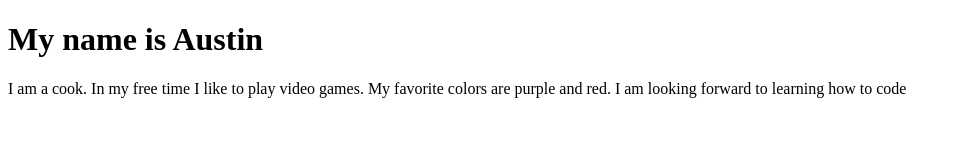
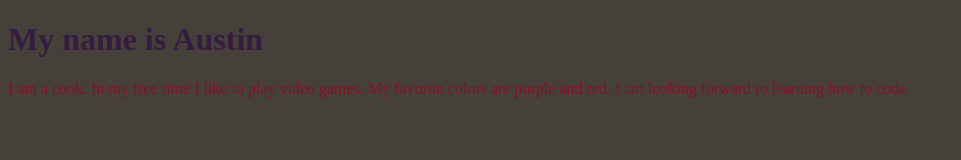
Before and after one commit to AustinCrone/austincrone.github.io, a plain HTML site: page index.html in a window 1280 px wide. Shown: the whole page, without its empty margins (0-961 px from the left). Drawn offline with Linux system fonts and the light colour scheme.

Commit message:
Update index.html

```diff
--- a/index.html
+++ b/index.html
@@ -1,15 +1,15 @@
 <!DOCTYPE html>
 <html>
   <head>
-     <style>
+     <style type="text/css">
       body{
-        background-color:454039
+        background-color:#454039
       }
       h1{
-        color:361C40
+        color:#361C40
       }
       p{
-        color:8A1023
+        color:#8A1023
       }
     </style>
     <title>My Personal Introduction</title>
```
